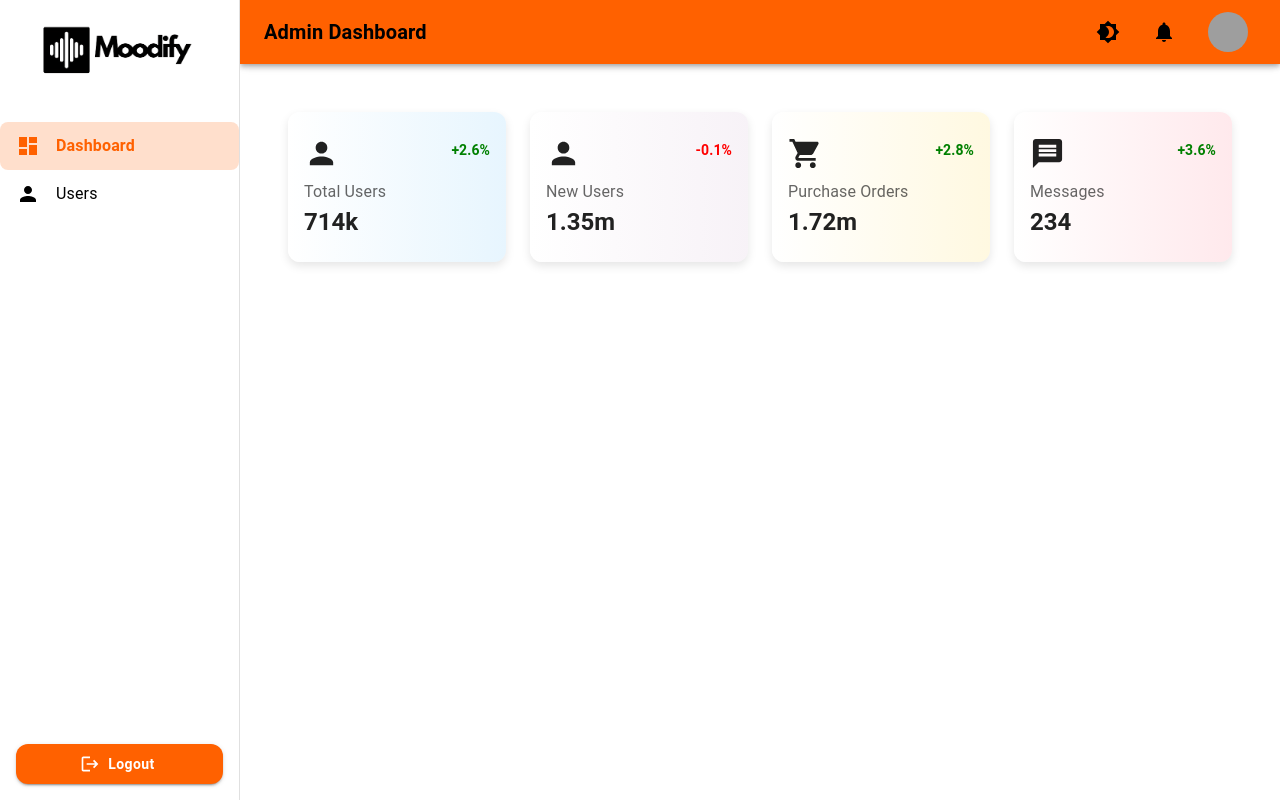
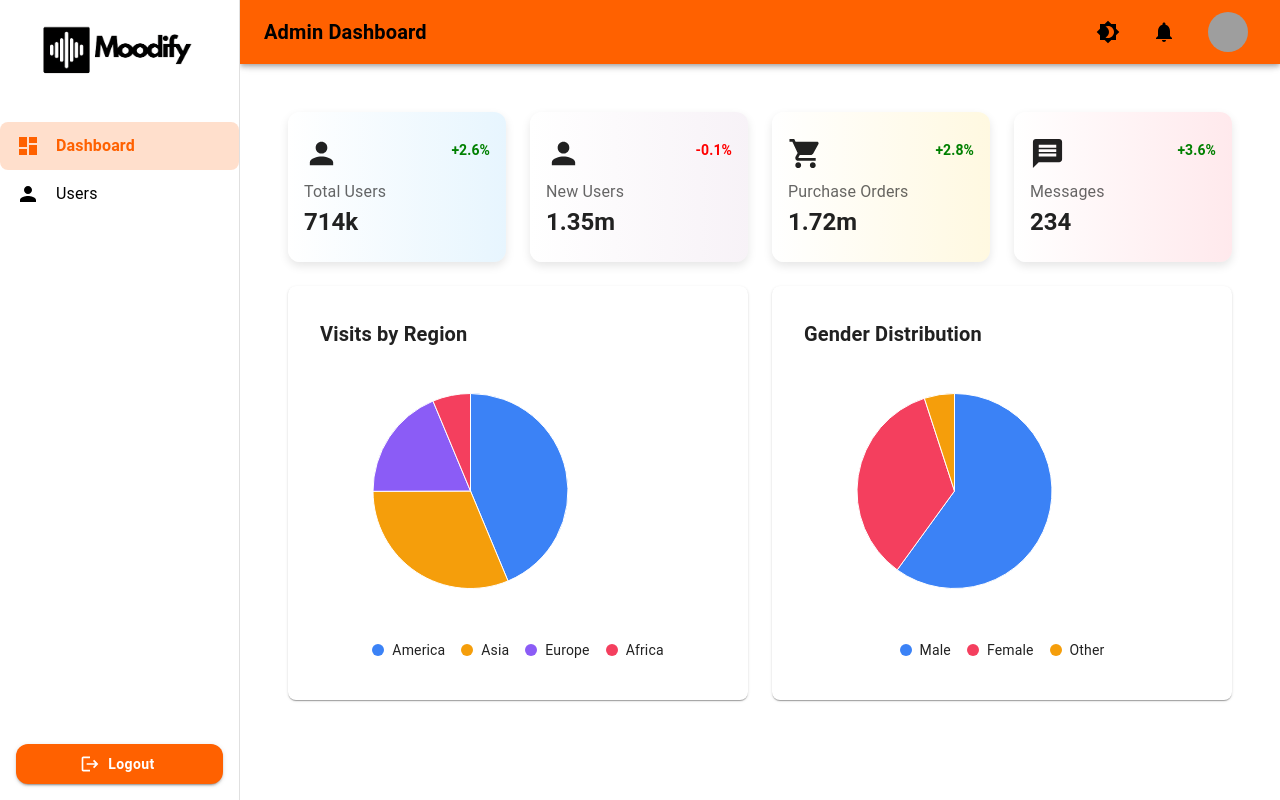
Before and after one commit to hananeltassa/Moodify-website, a React (Create React App) app: page /dashboard in a window 1280 px wide. Built offline with nearby package versions, Linux system fonts and the light colour scheme; grey boxes are pictures that could not be loaded.

Commit message:
Updated dashboard

```diff
--- a/src/pages/Dashboard/index.js
+++ b/src/pages/Dashboard/index.js
@@ -1,11 +1,11 @@
 import React from "react";
 import DashboardLayout from "../../components/DashboardLayout";
 import DashboardCard from "../../components/DashboardCard";
+import ChartComponent from "../../components/ChartComponent";
 import { Box } from "@mui/material";
 import ShoppingCartIcon from "@mui/icons-material/ShoppingCart";
 import PersonIcon from "@mui/icons-material/Person";
 import MessageIcon from "@mui/icons-material/Message";
-import LocalMallIcon from "@mui/icons-material/LocalMall";
 
 const Dashboard = () => {
   const cards = [
@@ -39,6 +39,19 @@ const Dashboard = () => {
     },
   ];
 
+  const visitsData = [
+    { id: "America", value: 43.8, color: "#3b82f6" },
+    { id: "Asia", value: 31.3, color: "#f59e0b" },
+    { id: "Europe", value: 18.8, color: "#8b5cf6" },
+    { id: "Africa", value: 6.3, color: "#f43f5e" },
+  ];
+
+  const genderData = [
+    { id: "Male", value: 60, color: "#3b82f6" },
+    { id: "Female", value: 35, color: "#f43f5e" },
+    { id: "Other", value: 5, color: "#f59e0b" },
+  ];
+
   return (
     <DashboardLayout>
       <Box sx={{ p: 3 }}>
@@ -65,6 +78,22 @@ const Dashboard = () => {
             />
           ))}
         </Box>
+
+        {/* Charts Section */}
+        <Box
+          sx={{
+            display: "grid",
+            gridTemplateColumns: {
+              xs: "repeat(1, 1fr)",
+              sm: "repeat(2, 1fr)",
+            },
+            gap: 3,
+            mt: 3,
+          }}
+        >
+          <ChartComponent data={visitsData} title="Visits by Region" />
+          <ChartComponent data={genderData} title="Gender Distribution" />
+        </Box>
       </Box>
     </DashboardLayout>
   );
```
Also changed, not shown: src/components/DashboardCard/index.jsx (line endings or trailing spaces).
